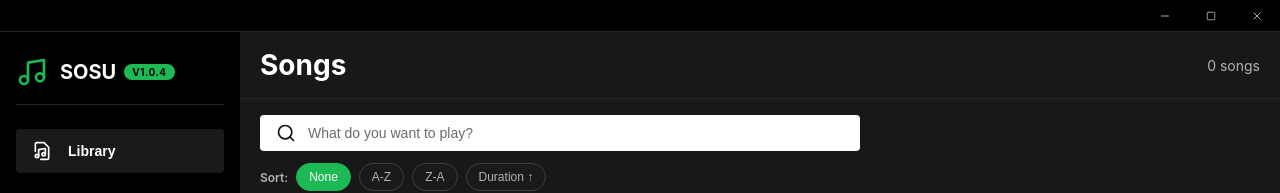
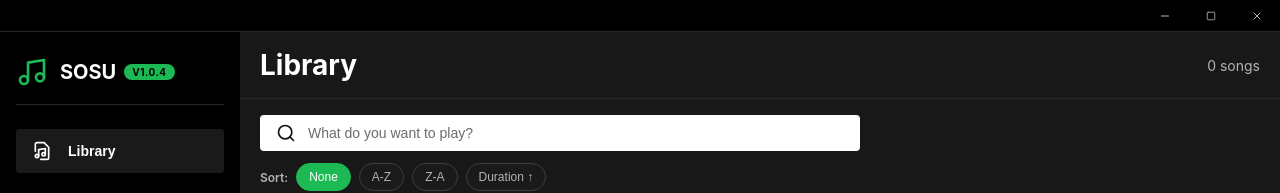
Before and after one commit to Adivise/sosu, a React (Create React App) app: page / in a window 1280 px wide. Shown: the top 193 px of the page. Built offline with nearby package versions, Linux system fonts and the light colour scheme.

Commit message:
v1.0.4
ill add more later

```diff
--- a/src/components/MainContent.jsx
+++ b/src/components/MainContent.jsx
@@ -115,7 +115,7 @@ const MainContent = ({
           </div>
         ) : currentView === 'songs' ? (
           <div className="view-header">
-            <h2 className="view-title">Songs</h2>
+            <h2 className="view-title">Library</h2>
             <span className="view-subtitle">{songs.length} songs</span>
           </div>
         ) : null}
```
Also changed, not shown: 1 other file (tests, documents, lock files or other folders).
